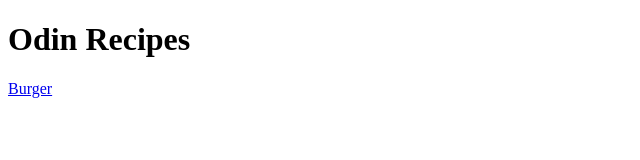
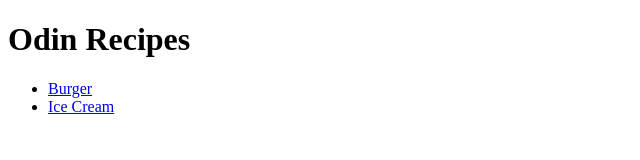
Before and after one commit to market931/odin-recipes, a plain HTML site: page index.html in a window 1280 px wide. Shown: the whole page, without its empty margins (0-640 px from the left). Drawn offline with Linux system fonts and the light colour scheme.

Commit message:
put links in list form

```diff
--- a/index.html
+++ b/index.html
@@ -10,7 +10,16 @@
 
     <h1>Odin Recipes</h1>
 
-    <a href="/home/jason/odin-recipes/burger.html">Burger</a>
+    <ul>
+<li><a href="/home/jason/odin-recipes/burger.html">Burger</a></li>
+<li> <a href="/home/jason/odin-recipes/icecream.html">Ice Cream</a></li>
+
+
+    </ul>
+
+
+
+
 
 
 
```
